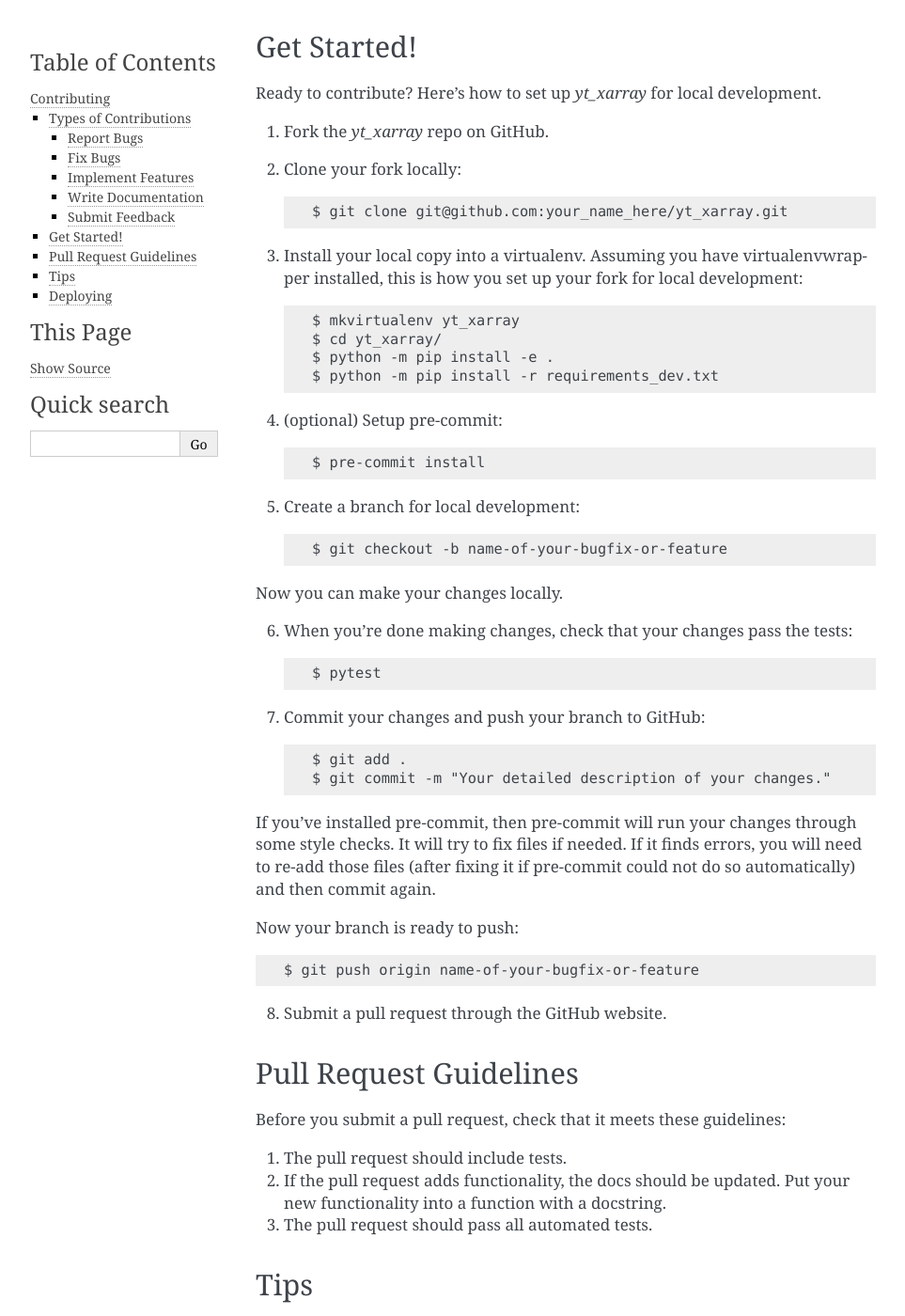
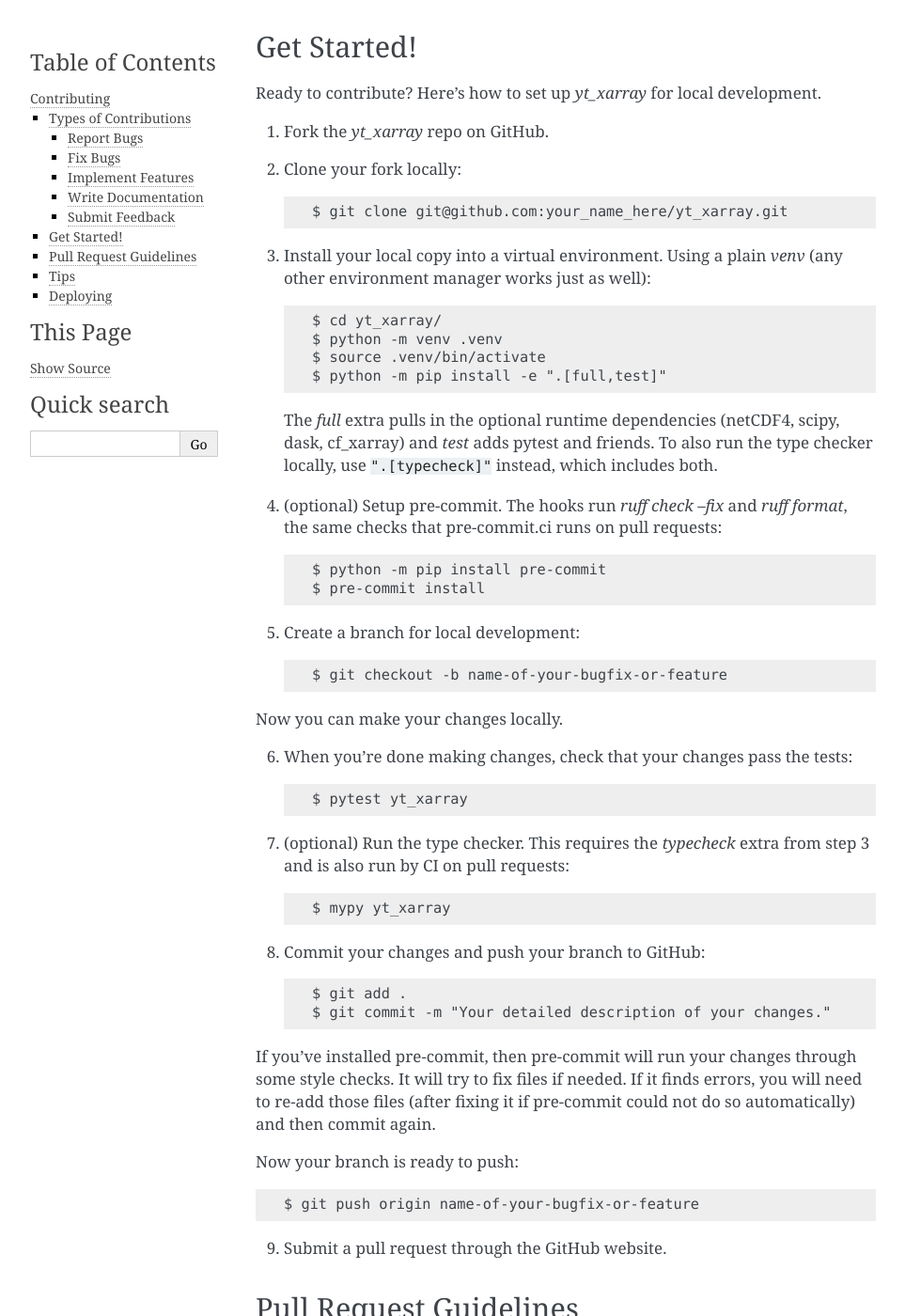
Before and after one commit to data-exp-lab/yt_xarray, a Sphinx documentation site: the page built from docs/contributing.rst, in a window 1280 px wide and 1400 px high, scrolled down 1167 px. Shown: the whole window at 94% size, without its empty margins (148-1111 px from the left). Built offline with Sphinx 7.4.7, drawn with Linux system fonts in a browser that asks for light colours; pages that are not in the unit, such as notebooks, are missing from menus; some of the changed text lies outside the part shown.

Commit message:
update stale contributing notes

```diff
--- a/docs/contributing.rst
+++ b/docs/contributing.rst
@@ -62,15 +62,22 @@
     $ git clone git@github.com:your_name_here/yt_xarray.git
 
 
-3. Install your local copy into a virtualenv. Assuming you have virtualenvwrapper installed, this is how you set up your fork for local development::
+3. Install your local copy into a virtual environment. Using a plain `venv`
+   (any other environment manager works just as well)::
 
-    $ mkvirtualenv yt_xarray
     $ cd yt_xarray/
-    $ python -m pip install -e .
-    $ python -m pip install -r requirements_dev.txt
+    $ python -m venv .venv
+    $ source .venv/bin/activate
+    $ python -m pip install -e ".[full,test]"
 
-4. (optional) Setup pre-commit::
+   The `full` extra pulls in the optional runtime dependencies (netCDF4, scipy,
+   dask, cf_xarray) and `test` adds pytest and friends. To also run the type
+   checker locally, use ``".[typecheck]"`` instead, which includes both.
 
+4. (optional) Setup pre-commit. The hooks run `ruff check --fix` and
+   `ruff format`, the same checks that pre-commit.ci runs on pull requests::
+
+    $ python -m pip install pre-commit
     $ pre-commit install
 
 5. Create a branch for local development::
@@ -84,9 +91,15 @@
    tests::
 
 
-    $ pytest
+    $ pytest yt_xarray
 
-7. Commit your changes and push your branch to GitHub::
+7. (optional) Run the type checker. This requires the `typecheck` extra from
+   step 3 and is also run by CI on pull requests::
+
+
+    $ mypy yt_xarray
+
+8. Commit your changes and push your branch to GitHub::
 
 
     $ git add .
@@ -118,7 +131,8 @@
 
 To run a subset of tests::
 
-    $ pytest tests.test_yt_xarray
+    $ pytest yt_xarray/tests/test_accesor.py
+    $ pytest yt_xarray/tests/test_accesor.py::test_name
 
 
 Deploying
```
Also changed, not shown: other parts of docs/contributing.rst (+2 -2 lines).
